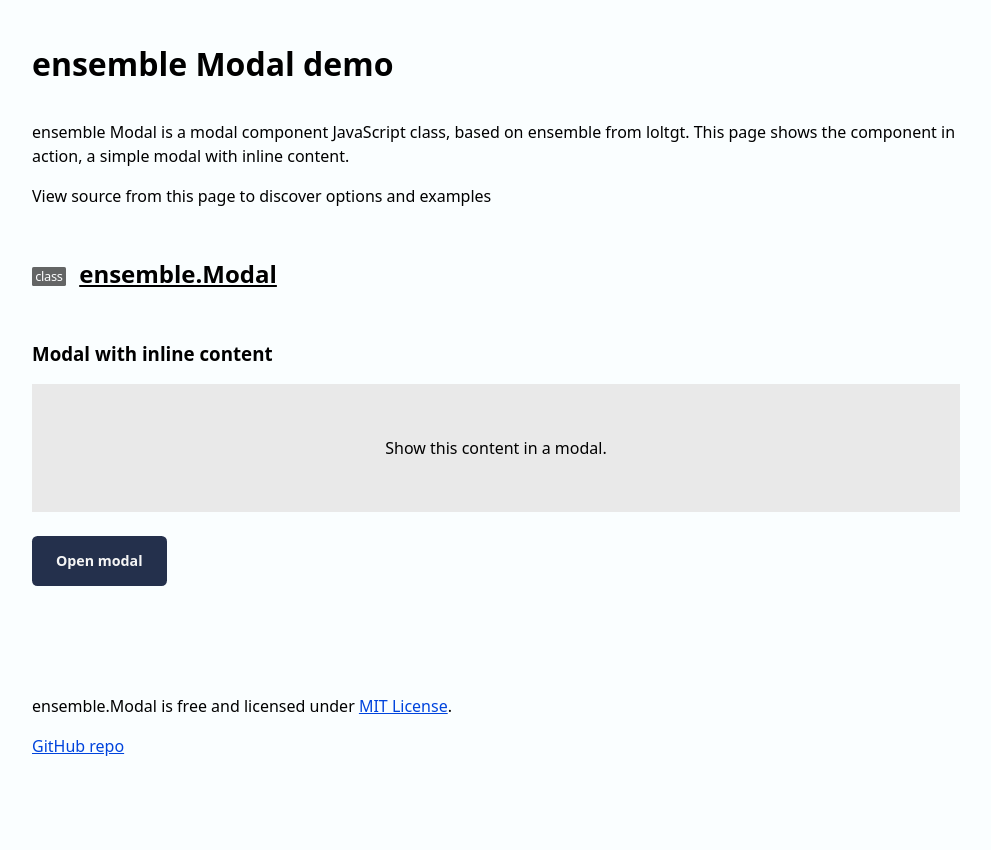
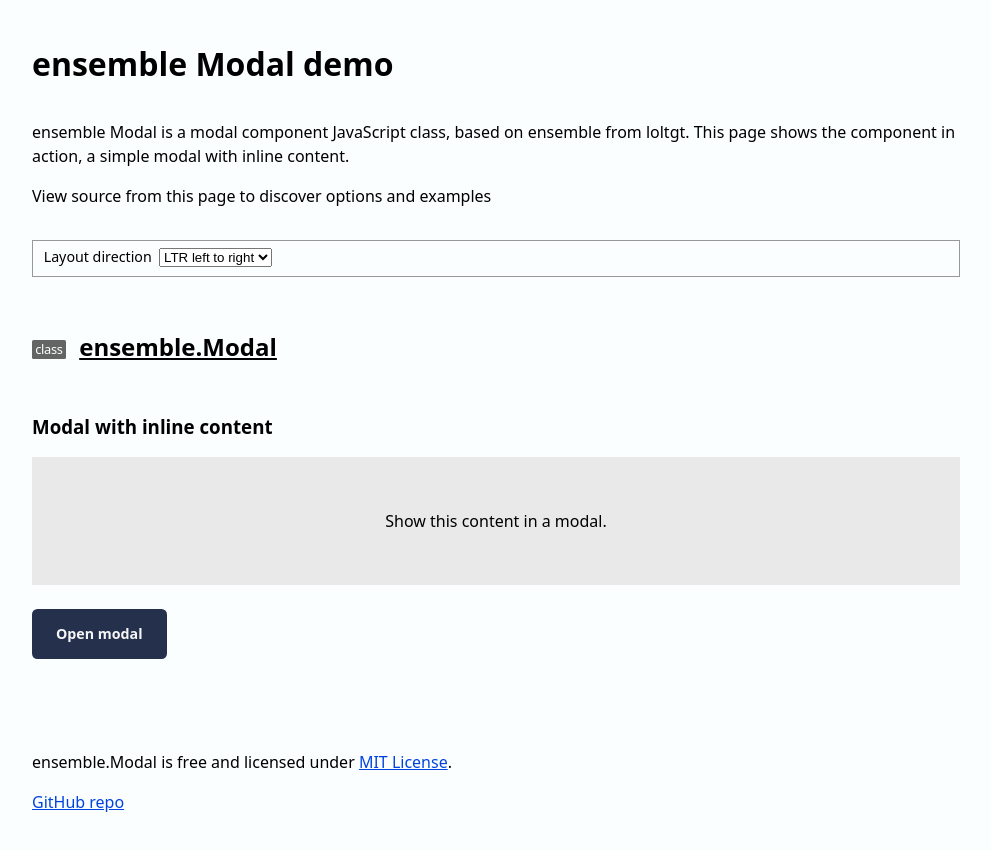
Before and after one commit to loltgt/ensemble-modal, a website: page demo/index.html in a window 1280 px wide. Shown: the whole page, without its empty margins (144-1135 px from the left). Before the commit the page ends 800 px from the top, so only its background shows below. Drawn offline with Linux system fonts and the light colour scheme.

Commit message:
toolbar, a11y, i18n

```diff
--- a/demo/index.html
+++ b/demo/index.html
@@ -17,6 +17,19 @@
 
   <p>ensemble Modal is a modal component JavaScript class, based on ensemble from loltgt. This page shows the component in action, a simple modal with inline content.</p>
   <p>View source from this page to discover options and examples</p>
+
+  <div id="toolbar" dir="auto">
+    <fieldset>
+      <label>
+        <span class="label">Layout direction </span>
+        <select onchange="document.dir=this.value">
+          <option value="ltr">LTR left to right</option>
+          <option value="rtl">RTL right to left</option>
+          <option value="auto">auto</option>
+        </select>
+      </label>
+    </fieldset>
+  </div>
 
   <section>
     <h2 class="js-class"><a href="https://github.com/loltgt/ensemble-modal/blob/main/src/js/Modal.js">ensemble.Modal</a></h2>
--- a/src/scss/demo_modal.scss
+++ b/src/scss/demo_modal.scss
@@ -22,3 +22,7 @@
   min-width: 50vh;
   min-height: 25vh;
 }
+
+.modal :focus-visible {
+  outline: revert;
+}
```
Also changed, not shown: demo/demo-ensemble-modal.css, dist/css/ensemble-modal.css, dist/css/ensemble-modal.min.css, dist/js/ensemble-modal.js, dist/js/ensemble-modal.min.js.
